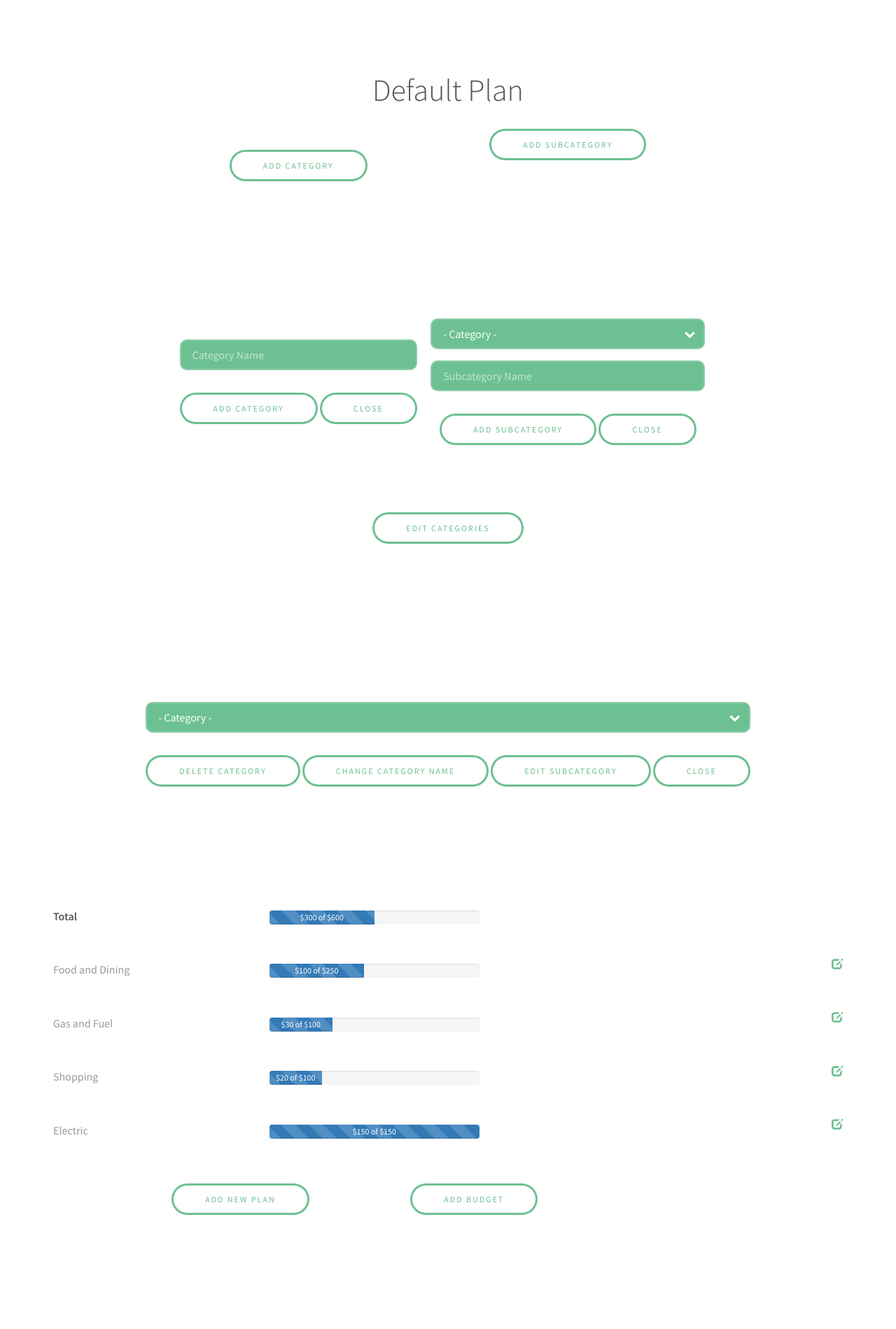
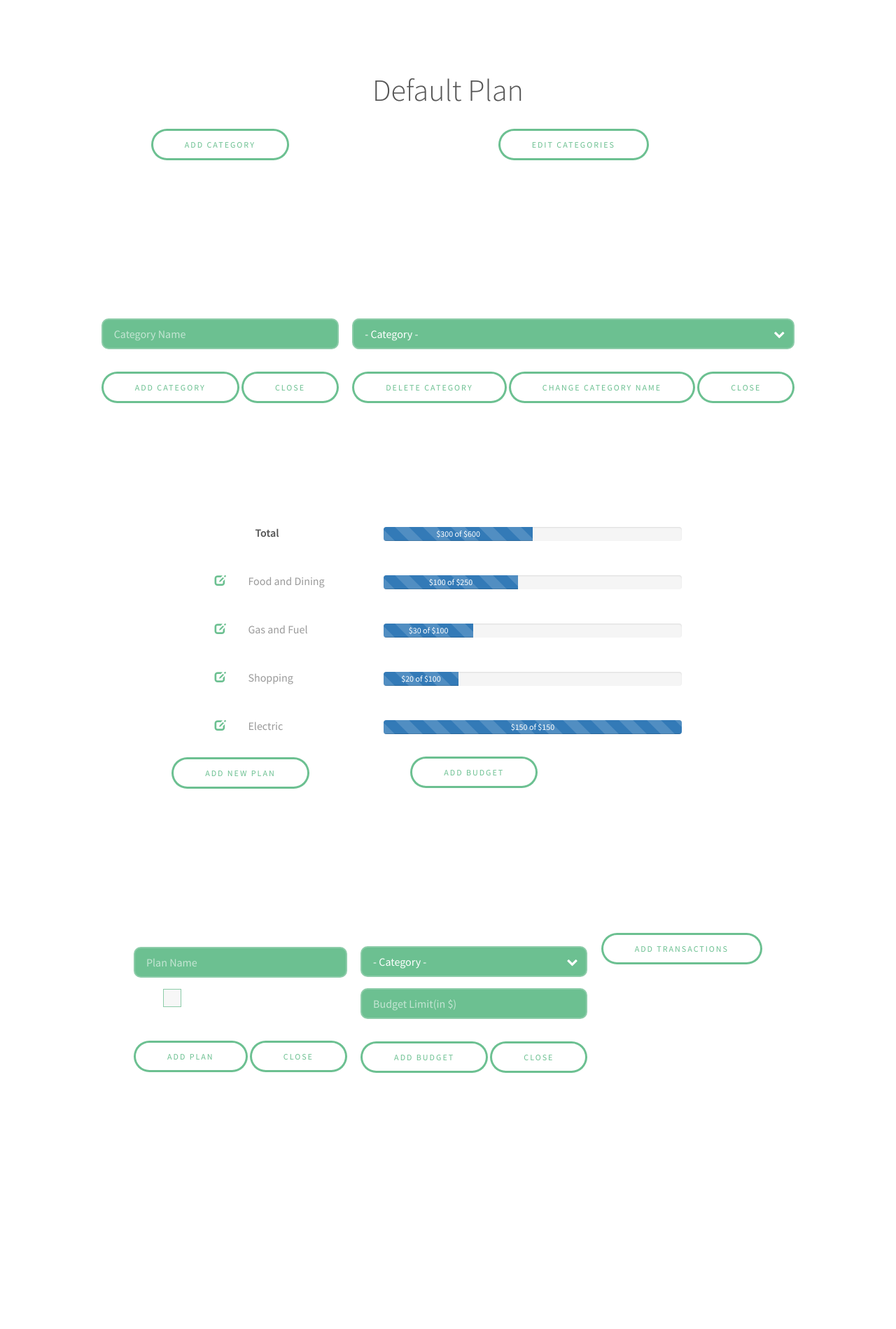
Before and after one commit to KimGrobien/wyze, a PHP site: page /budget.php in a window 1280 px wide. Shown: the part 44-1943 px from the top of the page at 70% size. After the commit the page ends 1577 px from the top, so only its background shows below. Run offline with PHP 8.4, Linux system fonts and the light colour scheme; some libraries are stand-ins or nearby versions.

Commit message:
added showBudgetTable.php and modified other pages

```diff
--- a/assets/css/budget.css
+++ b/assets/css/budget.css
@@ -4,13 +4,22 @@ table.alt2 tbody tr:nth-child(2n + 1) {
 
 table.alt2 {
 	border-collapse: separate;
+	width: 60%;
+	margin: auto;
 }
 
 div.progress {
-    width: 300px;
+    width: 100%;
 }
 
 table.alt2 a{
-    position: relative;
-    float: right;
+    margin-right: 2em;
 }
+
+table.alt2 tbody tr td.tot{
+    padding-left: 70px;
+}
+
+table.alt2 tbody tr td.catName{
+	width: 35%;
+}
--- a/budget.php
+++ b/budget.php
@@ -18,6 +18,7 @@
 		<link rel="stylesheet" href="assets/css/bootstrap.min.css"/>
 		<link rel="stylesheet" href="assets/css/budget.css"/>
 		<link rel="stylesheet" href="https://maxcdn.bootstrapcdn.com/bootstrap/3.3.7/css/bootstrap.min.css">
+
 	</head>
 	<body class="subpage">
 
@@ -71,7 +72,7 @@
 										</section>
 								  	</div>
 						    	</li>
-					        	<li><button class="subcategory_open">Add Subcategory</button>
+				<!--	        	<li><button class="subcategory_open">Add Subcategory</button>
 						    		<div id="subcategory">
 						    			<head>
 											<link rel="stylesheet" href="assets/css/main.css" />
@@ -110,7 +111,7 @@
 											</footer>
 										</section>
 								  	</div>
-						    	</li>
+						    	</li>  -->
 								<li><button class="edit_open">Edit Categories</button>
 						    		<div id="edit">
 						    			<head>
@@ -144,7 +145,7 @@
 											<footer class="align-center">
 												<input type="submit" class="edit_close" value="Delete Category">
 												<input type="submit" class="edit_close" value="Change Category Name">
-												<input type="submit" class="edit_close" value="Edit Subcategory">
+											<!--	<input type="submit" class="edit_close" value="Edit Subcategory"> -->
 												<button class="edit_close">Close</button>
 											</footer>
 										</section>
@@ -156,57 +157,43 @@
 						<table class="alt2">
 							<tbody>
 								<tr>
-									<td><strong>Total</strong></td>
+									<td class= "tot"><strong>Total</strong></td>
 									<td>
 									   	<div class="progress">
 	                                      <div class="progress-bar progress-bar-striped progress-bar-animated" role="progressbar" aria-valuenow="50" aria-valuemin="0" aria-valuemax="100" style="width: 50%">$300 of $600</div>
 	                                  	</div>
 									</td>
-									<td></td>
 								</tr>
 								<tr>
-									<td>Food and Dining</td>
+									<td class="catName"><a href="#"> <span class="glyphicon glyphicon-edit"></span></a>Food and Dining</td>
 									<td>
 								        <div class="progress">
 	                                        <div class="progress-bar progress-bar-striped progress-bar-animated" role="progressbar" aria-valuenow="45" aria-valuemin="0" aria-valuemax="100" style="width: 45%">$100 of $250</div>
 	                                    </div>
 									</td>
-									<td>
-									    <a href="#"> <span class="glyphicon glyphicon-edit"></span></a>
-									</td>
 								</tr>
 								<tr>
-									<td>Gas and Fuel</td>
+									<td class="catName"><a href="#"> <span class="glyphicon glyphicon-edit"></span></a>Gas and Fuel</td>
 									<td>
 									    <div class="progress">
                                           <div class="progress-bar progress-bar-striped progress-bar-animated" role="progressbar" aria-valuenow="30" aria-valuemin="0" aria-valuemax="100" style="width: 30%">$30 of $100</div>
                                         </div>
 									</td>
-									<td>
-									    <a href="#"> <span class="glyphicon glyphicon-edit"></span></a>
-									</td>
 								</tr>
 								<tr>
-									<td>Shopping</td>
+									<td class="catName"><a href="#"> <span class="glyphicon glyphicon-edit"></span></a>Shopping</td>
 									<td>
 									    <div class="progress">
                                           <div class="progress-bar progress-bar-striped progress-bar-animated" role="progressbar" aria-valuenow="20" aria-valuemin="0" aria-valuemax="100" style="width: 25%">$20 of $100</div>
                                         </div>
 									</td>
-									<td>
-									    <a href="#"> <span class="glyphicon glyphicon-edit"></span></a>
-									</td>
 								</tr>
 								<tr>
-									<td>Electric</td>
+									<td class="catName"><a href="#"><span class="glyphicon glyphicon-edit"></span></a>Electric</td>
 									<td>
 									    <div class="progress">
                                           <div class="progress-bar progress-bar-striped progress-bar-animated" role="progressbar" aria-valuenow="100" aria-valuemin="0" aria-valuemax="100" style="width: 100%">$150 of $150</div>
-
                                         </div>
-                                    </td>
-									<td>
-									    <a href="#"> <span class="glyphicon glyphicon-edit"></span></a>
                                     </td>
 								</tr>
 							</tbody>
--- a/transactions.php
+++ b/transactions.php
@@ -36,6 +36,10 @@
 		<link rel="stylesheet" href="assets/css/transactions.css"/>
 		<link href="https://unpkg.com/tabulator-tables@4.0.4/dist/css/tabulator.min.css" rel="stylesheet">
 		<script src="https://unpkg.com/xlsx/dist/xlsx.full.min.js"></script>
+
+		<link rel="stylesheet" href="assets/css/bootstrap.min.css"/>
+		<link rel="stylesheet" href="https://maxcdn.bootstrapcdn.com/bootstrap/3.3.7/css/bootstrap.min.css">
+
 		<script src="assets/js/transactions.js"></script>
 		<script type="text/javascript" src="https://unpkg.com/tabulator-tables@4.0.4/dist/js/tabulator.min.js"></script>
 		<script type="text/javascript" src="assets/js/moment.js"></script>
```
Also changed, not shown: showBudgetTable.php (added, +43 -0 lines). Lines whose indentation alone changed are shown as unchanged.
